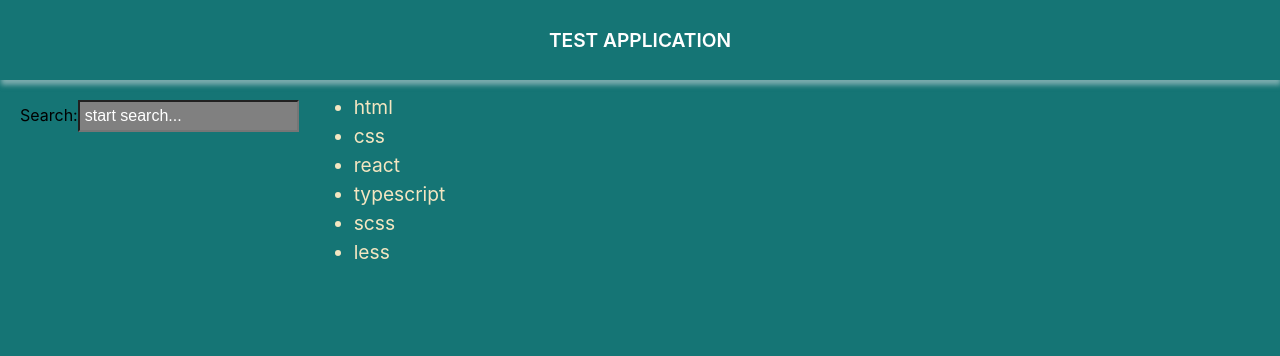
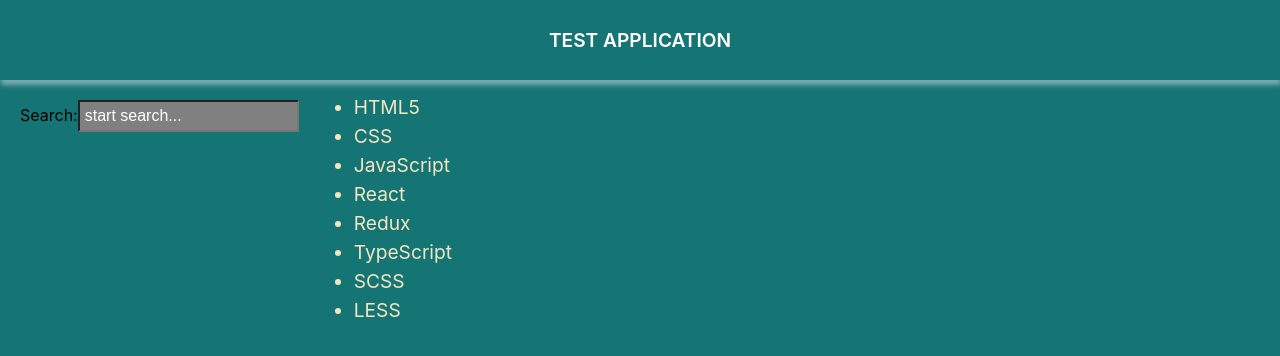
Before and after one commit to Aluminaze/test-jest-app, a React (Create React App) app: page / in a window 1280 px wide. Shown: the top 356 px of the page. Built offline with nearby package versions, Linux system fonts and the light colour scheme.

Commit message:
update test data

```diff
--- a/src/TestData/ListData.ts
+++ b/src/TestData/ListData.ts
@@ -1,8 +1,10 @@
 export const listData: string[] = [
-  "html",
-  "css",
-  "react",
-  "typescript",
-  "scss",
-  "less",
+  "HTML5",
+  "CSS",
+  "JavaScript",
+  "React",
+  "Redux",
+  "TypeScript",
+  "SCSS",
+  "LESS",
 ];
```
